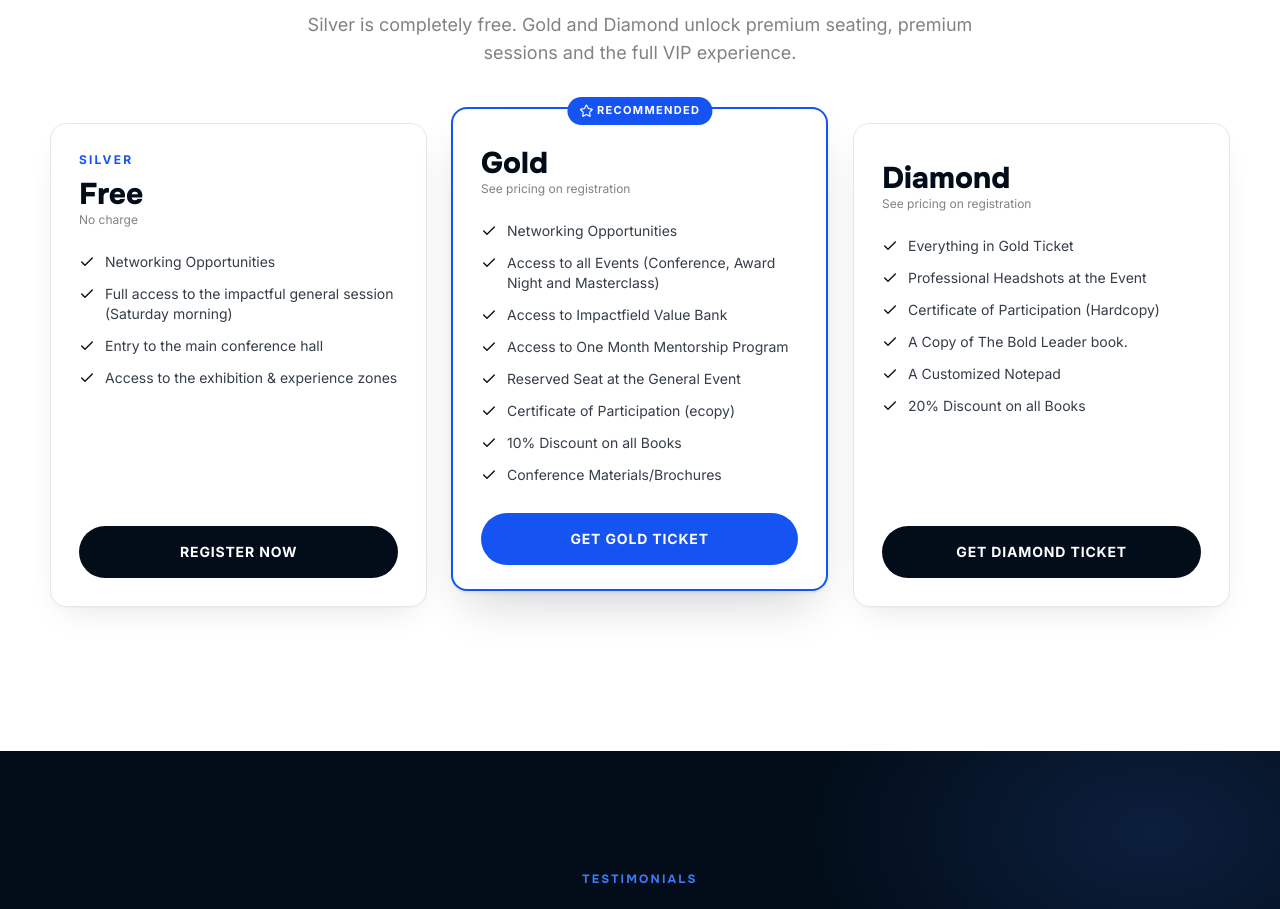
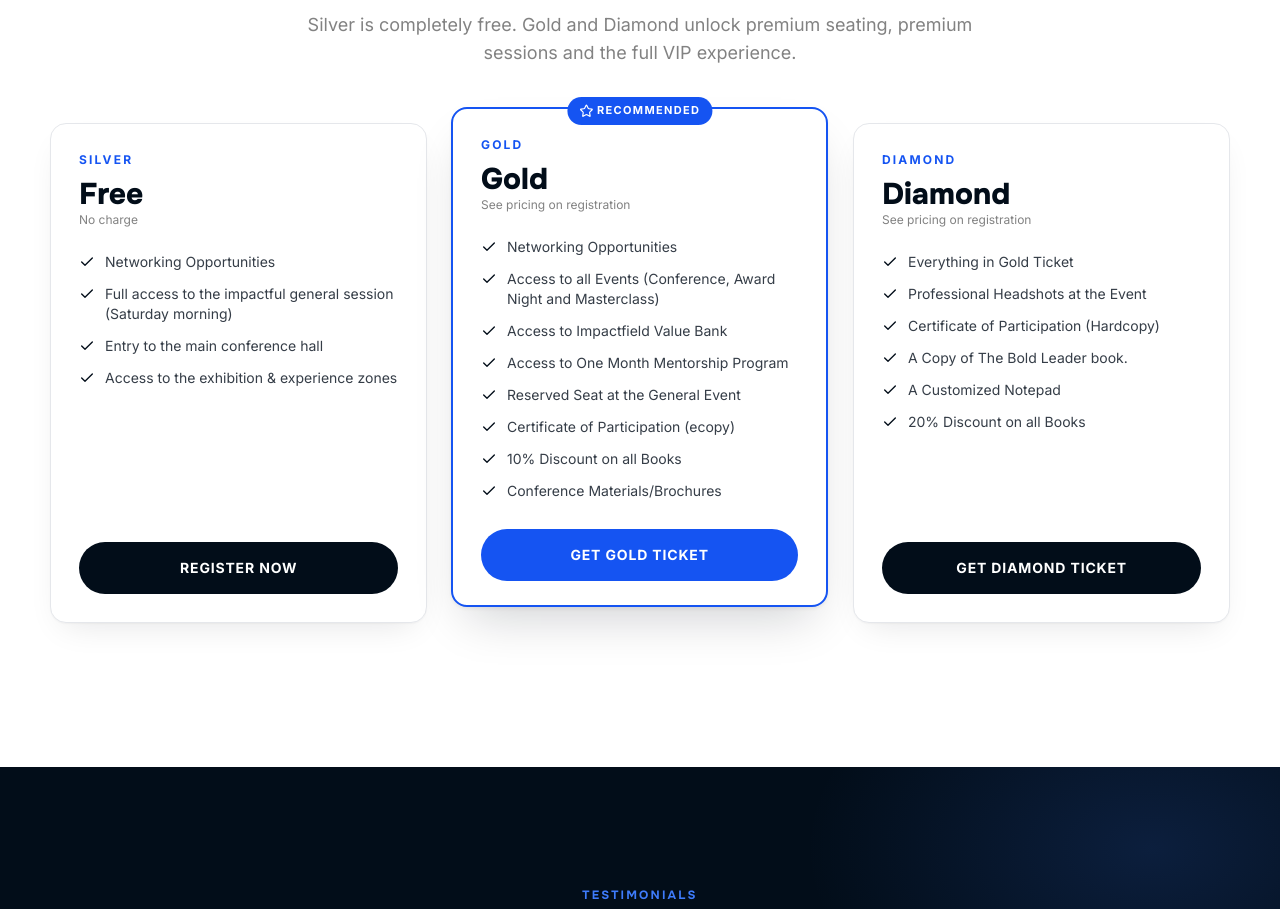
Before and after one commit to MikeHarolds/lrc-10-website, a Next.js app: page / in a window 1280 px wide. Shown: the part 10020-10929 px from the top of the page. Built offline with nearby package versions, Linux system fonts and the light colour scheme.

Commit message:
update Site contents 2

```diff
--- a/data/conference.ts
+++ b/data/conference.ts
@@ -427,7 +427,7 @@ export const tickets = {
       ],
     },
     {
-      // name: "Gold",
+      name: "Gold",
       price: "Gold",
       priceNote: "See pricing on registration",
       featured: true,
@@ -444,7 +444,7 @@ export const tickets = {
       ],
     },
     {
-      // name: "Diamond",
+      name: "Diamond",
       price: "Diamond",
       priceNote: "See pricing on registration",
       featured: false,
```
